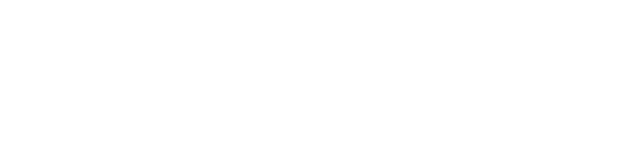
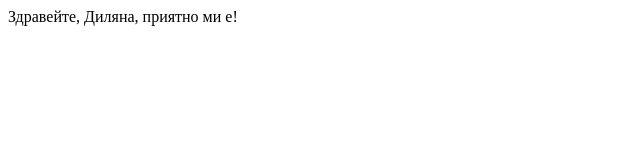
Before and after one commit to DilyanaMiteva/stu2001321053, a plain HTML site: page Index.html in a window 1280 px wide. Shown: the whole page, without its empty margins (0-640 px from the left). Drawn offline with Linux system fonts and the light colour scheme.

Commit message:
Update: info

```diff
--- a/Index.html
+++ b/Index.html
@@ -5,6 +5,8 @@
     <title>Document</title>
 </head>
 <body>
-
+<div>
+    Здравейте, Диляна, приятно ми е!
+</div>
 </body>
 </html>
```
